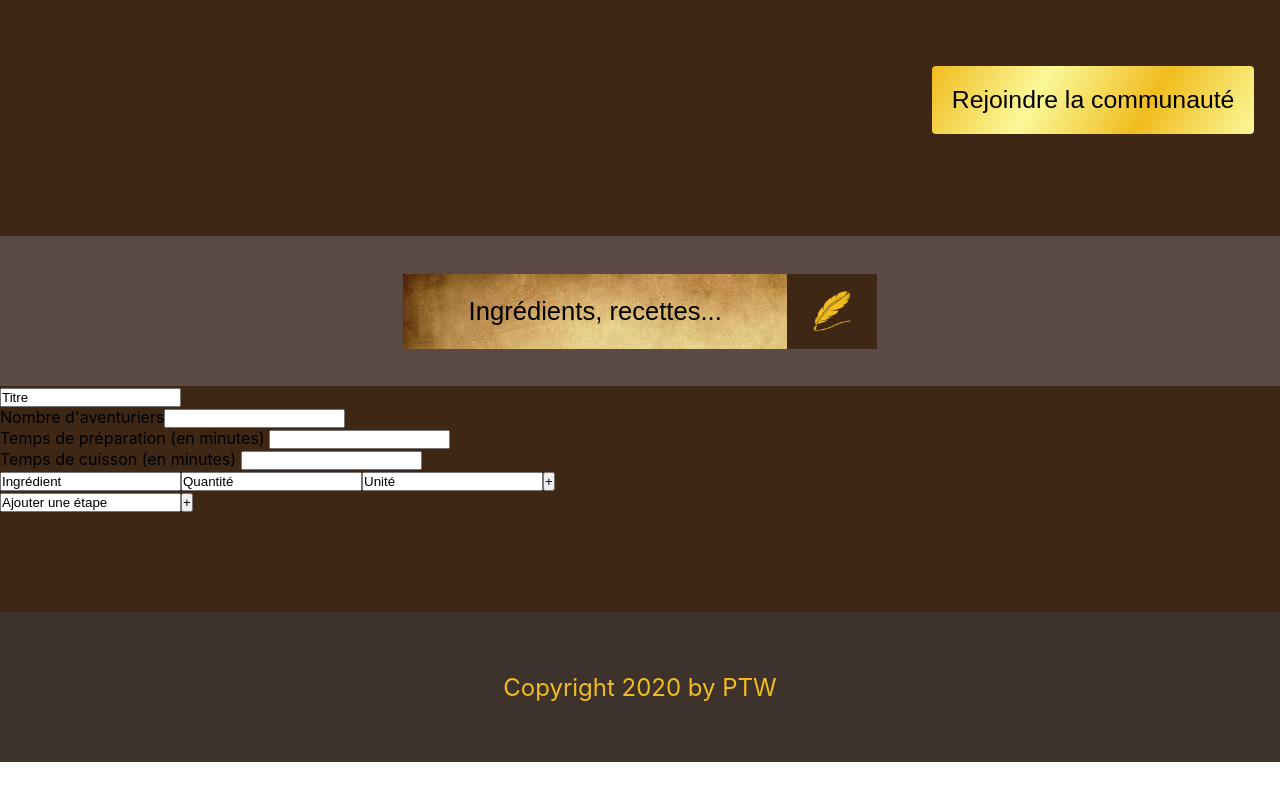
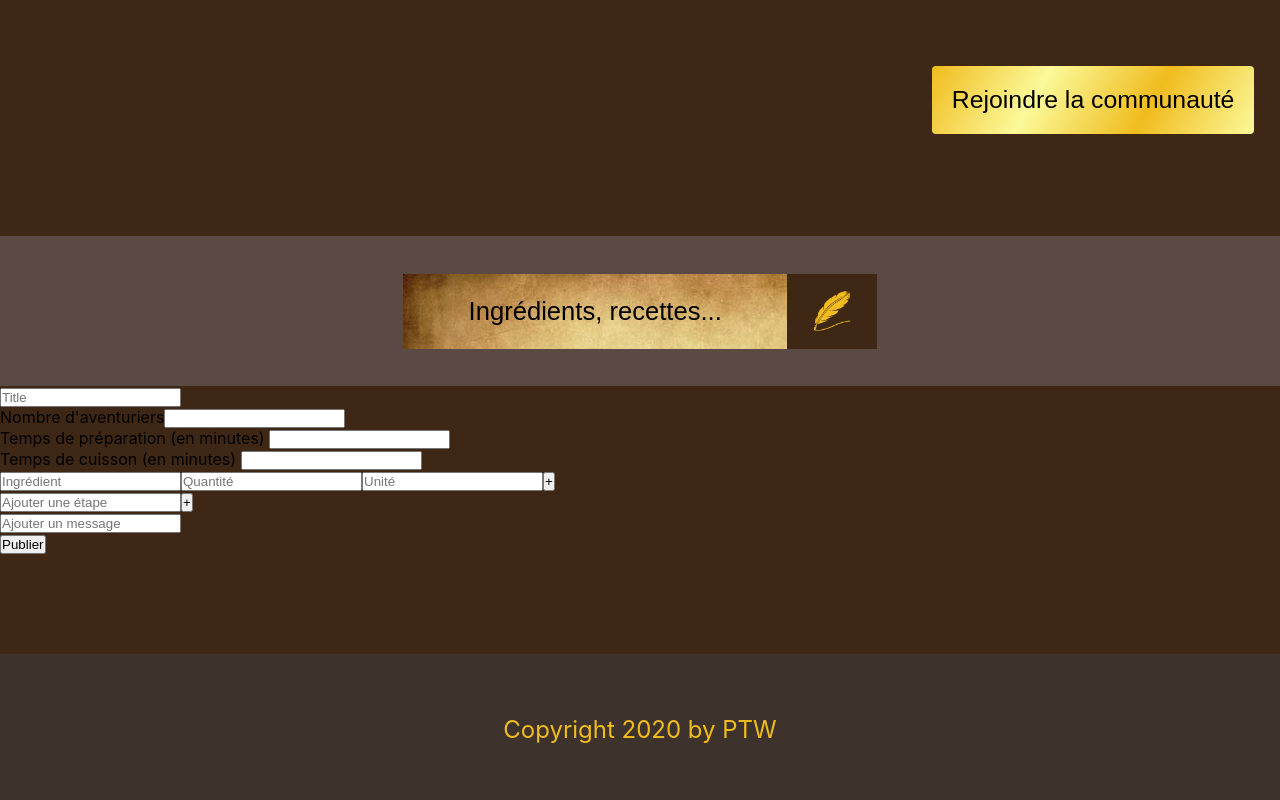
Before and after one commit to TlZeyn/montDor, a React (Create React App) app in the folder front/: page /myrecipes in a window 1280 px wide. Shown: the part 634-1434 px from the top of the page. Before the commit the page ends 1396 px from the top, so only its background shows below. Built offline with nearby package versions, Linux system fonts and the light colour scheme.

Commit message:
added new conditions for functions for error messages

```diff
--- a/front/src/components/RecipeForm/RecipeForm.js
+++ b/front/src/components/RecipeForm/RecipeForm.js
@@ -7,14 +7,16 @@ const RecipeForm = () => {
     const [prepTime, setPrepTime] = useState(undefined)
     const [cookTime, setCookTime] = useState(undefined)
 
-    const [ingredient, setIngredient] = useState('Ingrédient')
-    const [quantity, setQuantity] = useState('Quantité')
-    const [unit, setUnit] = useState('Unité')
+    const [ingredient, setIngredient] = useState('')
+    const [quantity, setQuantity] = useState('')
+    const [unit, setUnit] = useState('')
     const [listIngredient, setListIngredient] = useState([])
 
-    const [step, setSteps] = useState('Ajouter une étape')
+    const [step, setSteps] = useState('')
     const [listSteps, setListSteps] = useState([])
     const [nbStep, setNbStep] = useState(0)
+
+    const [message, setMessage] = useState('')
 
 
     useEffect(() => {
@@ -22,11 +24,16 @@ const RecipeForm = () => {
     }, [listIngredient, ingredient, quantity, unit, listSteps])
 
     const createIngredient = () => {
-        let wholeIngredient = { ingredient, quantity, unit }
-        setListIngredient([...listIngredient, wholeIngredient])
-        setIngredient('Ingrédient')
-        setQuantity('Quantité')
-        setUnit('Unité')
+        if( ingredient === '' && quantity === '' ) {
+            alert("L'ingrédient et la quantité n'ont pas été renseignés")
+        } else if (ingredient === '') {
+            alert("L'ingrédient n'a pas été renseigné")
+        } else if (quantity === '') {
+            alert("La quantité n'a pas été renseigné")
+        } else {
+            let wholeIngredient = { ingredient, quantity, unit }
+            setListIngredient([...listIngredient, wholeIngredient])
+        }
     }
 
     const deleteIngredient = (index) => {
@@ -44,17 +51,19 @@ const RecipeForm = () => {
     }
 
     const createStep = () => {
-        if (nbStep > 0 ) {
+        if (step === '') {
+            alert("Aucune étape n'a été ajoutée")
+        } else if (nbStep > 0) {
             let number = nbStep
             let newStep = {number,step}
             setListSteps([...listSteps, newStep])
             setNbStep(0)
-            setSteps('Ajouter une étape')
+            setSteps('')
         } else {
             let number = listSteps.length + 1
             let newStep = {number,step}
             setListSteps([...listSteps,newStep])
-            setSteps('Ajouter une étape')
+            setSteps('')
         }
 
     }
@@ -63,7 +72,7 @@ const RecipeForm = () => {
         const newList = listSteps.filter((item, i) => i !== index.i)
         const lastOfNewList = newList.length - 1
         const lastOfListStep = listSteps.length - 1
-        if (newList[lastOfNewList].step == listSteps[lastOfListStep].step) {
+        if ( listSteps.length > 1 && newList[lastOfNewList].step == listSteps[lastOfListStep].step) {
             newList.map((e) => {
                 if (e.number > 1 ) {
                     e.number -= 1
@@ -75,18 +84,18 @@ const RecipeForm = () => {
 
     const modifyStep = (index) => {
         const modification = listSteps.filter((item, i) => i == index.i)
-        console.log(modification[0].number)
         setNbStep(modification[0].number)
         setSteps(modification[0].step)
         deleteStep(index)
     }
+
 
     let sortedArray = listSteps.sort((a,b) => (a.number > b.number) ? 1 : -1)
 
 
     return (
         <div>
-            <input type='text' value={title} onChange={e => setTitle(e.target.value)}></input>
+            <input type='text' placeholder="Title" onClick={() => setTitle('')} onChange={e => setTitle(e.target.value)}></input>
 
             <section className='time'>
                 <div>
@@ -118,9 +127,9 @@ const RecipeForm = () => {
             }
 
             <section className='ingredient'>
-                <input type='text' value={ingredient} onChange={e => setIngredient(e.target.value)}></input>
-                <input type='text' value={quantity} onChange={e => setQuantity(Number(e.target.value))}></input>
-                <input type='text' value={unit} onChange={e => setUnit(e.target.value)}></input>
+                <input type='text' placeholder='Ingrédient' value={ingredient} onChange={e => setIngredient(e.target.value)}></input>
+                <input type='number' placeholder='Quantité' value={quantity} step ='any' onChange={e => setQuantity(e.target.value)}></input>
+                <input type='text' placeholder='Unité' value={unit} onChange={e => setUnit(e.target.value)}></input>
                 <input type='button' value='+' onClick={() => createIngredient()}></input>
             </section>
 
@@ -138,9 +147,15 @@ const RecipeForm = () => {
             }
 
             <section className='step'>
-                <input type='text' value={step} onChange={e => setSteps(e.target.value)}></input>
+                <input type='text' placeholder='Ajouter une étape' value={step} onChange={e => setSteps(e.target.value)}></input>
                 <input type='button' value='+' onClick={() => createStep()}></input>
             </section>
+
+            <section className='message'>
+                <input type='text' placeholder='Ajouter un message' onChange={e => setMessage(e.target.value)}></input>
+            </section>
+
+            <input type='button' value='Publier'></input>
 
 
         </div>
```
